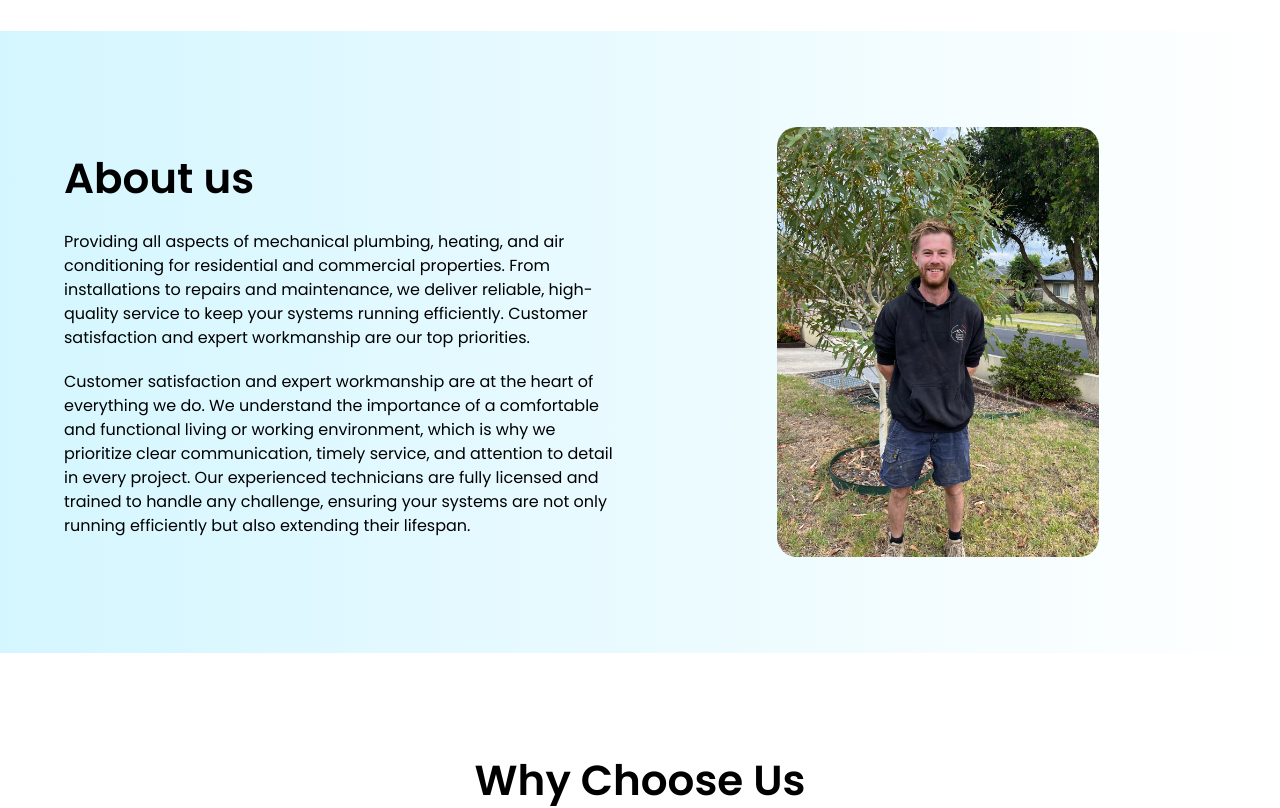
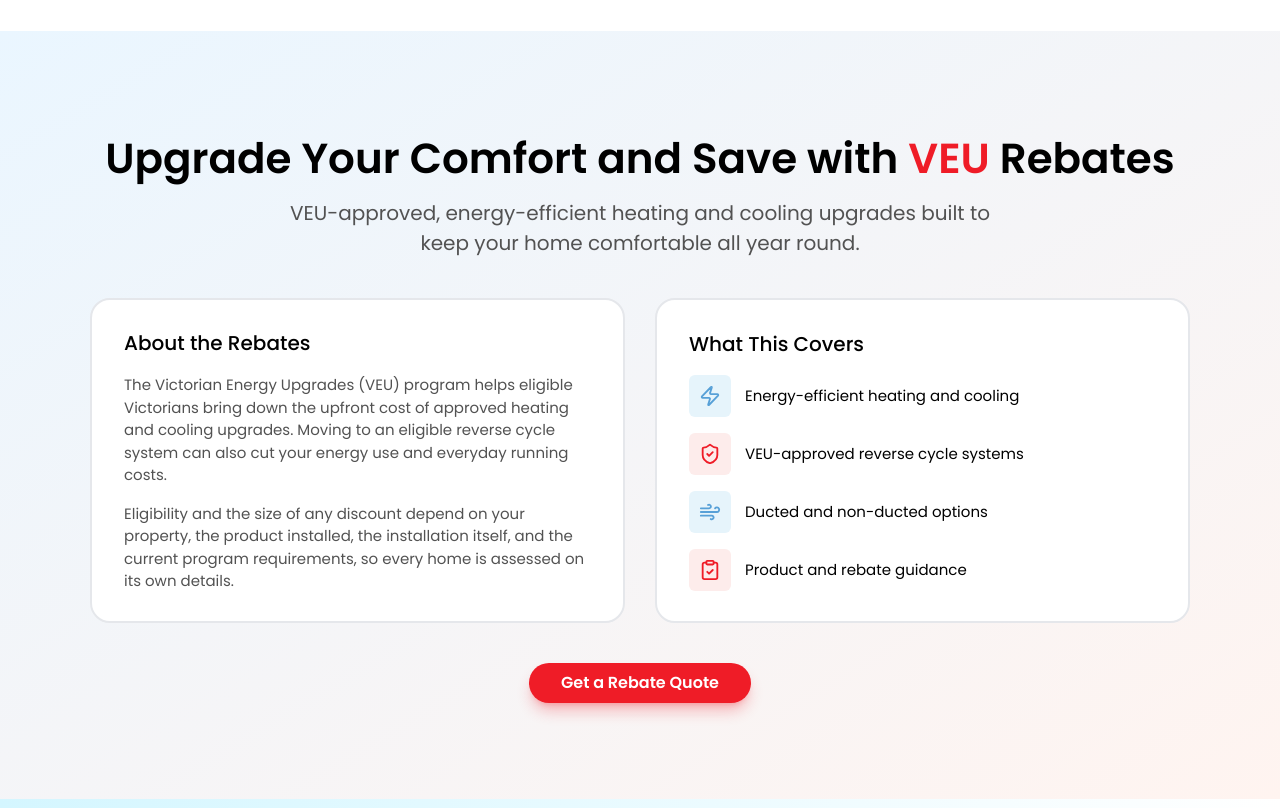
Before and after one commit to Palash2911/RidgeTop-Web, a React (Vite) app: page / in a window 1280 px wide. Shown: the part 840-1648 px from the top of the page. Built offline with nearby package versions, Linux system fonts and the light colour scheme.

Commit message:
Rebate Section Added

```diff
--- a/src/components/Landing.tsx
+++ b/src/components/Landing.tsx
@@ -11,6 +11,7 @@
 } from "../components/ui/Carousal";
 import Card from "./ui/Card";
 import Gallery from "./ui/Gallery";
+import RebateSection from "./ui/RebateSection";
 import Reviews from "./ui/Reviews";
 import { InteractiveHoverButton } from "./ui/SpecialButton";
 
@@ -67,6 +68,9 @@
           </span>
         </div>
       </div>
+
+      {/* VEU rebates */}
+      <RebateSection />
 
       {/* aboutus page */}
 
--- /dev/null
+++ b/src/components/ui/RebateSection.tsx
@@ -0,0 +1,101 @@
+import { ClipboardCheck, ShieldCheck, Wind, Zap } from "lucide-react";
+import { useNavigate } from "react-router";
+import { cn } from "../../lib/utils";
+import { Button } from "./Button";
+
+const rebateServices = [
+  {
+    title: "Energy-efficient heating and cooling",
+    logo: <Zap className="text-primary" size={22} />,
+    logoBg: "#e6f4fb",
+  },
+  {
+    title: "VEU-approved reverse cycle systems",
+    logo: <ShieldCheck className="text-primary2" size={22} />,
+    logoBg: "#fdeceb",
+  },
+  {
+    title: "Ducted and non-ducted options",
+    logo: <Wind className="text-primary" size={22} />,
+    logoBg: "#e6f4fb",
+  },
+  {
+    title: "Product and rebate guidance",
+    logo: <ClipboardCheck className="text-primary2" size={22} />,
+    logoBg: "#fdeceb",
+  },
+];
+
+const RebateSection = () => {
+  const navigate = useNavigate();
+
+  return (
+    <div className="w-full h-auto flex flex-col justify-center items-center px-[24px] sm:px-[64px] py-[64px] sm:py-[96px] bg-gradient-to-br from-[#eaf6ff] to-[#fff4f0] gap-[40px]">
+      <div className="w-full h-auto flex flex-col justify-center items-center gap-[8px]">
+        <span className="text-[28px] sm:text-[42px] font-semibold text-center">
+          Upgrade Your Comfort and Save with{" "}
+          <span className="text-primary2">VEU</span> Rebates
+        </span>
+        <span className="text-wrap text-[#525252] text-center text-[16px] sm:text-[20px] max-w-[720px]">
+          VEU-approved, energy-efficient heating and cooling upgrades built to
+          keep your home comfortable all year round.
+        </span>
+      </div>
+
+      <div
+        className={cn(
+          "w-full max-w-[1100px] flex flex-col lg:flex-row justify-center items-stretch gap-[30px]",
+        )}
+      >
+        <div className="basis-1/2 flex flex-col justify-center items-start px-[24px] sm:px-[32px] py-[28px] bg-[#fff] border-[2px] rounded-[20px] gap-[16px]">
+          <span className="text-[19px] sm:text-[20px] font-medium">
+            About the Rebates
+          </span>
+          <p className="text-[14px] sm:text-[15px] text-[#525252]">
+            The Victorian Energy Upgrades (VEU) program helps eligible
+            Victorians bring down the upfront cost of approved heating and
+            cooling upgrades. Moving to an eligible reverse cycle system can
+            also cut your energy use and everyday running costs.
+          </p>
+          <p className="text-[14px] sm:text-[15px] text-[#525252]">
+            Eligibility and the size of any discount depend on your property,
+            the product installed, the installation itself, and the current
+            program requirements, so every home is assessed on its own details.
+          </p>
+        </div>
+
+        <div className="basis-1/2 flex flex-col justify-center items-start px-[24px] sm:px-[32px] py-[28px] bg-[#fff] border-[2px] rounded-[20px] gap-[16px]">
+          <span className="text-[19px] sm:text-[20px] font-medium">
+            What This Covers
+          </span>
+          <div className="w-full flex flex-col gap-[16px]">
+            {rebateServices.map((item) => (
+              <div
+                key={item.title}
+                className="flex justify-start items-center gap-[14px]"
+              >
+                <span
+                  className="p-[10px] rounded-[6px] flex justify-center items-center shrink-0"
+                  style={{ backgroundColor: item.logoBg }}
+                >
+                  {item.logo}
+                </span>
+                <span className="text-[14px] sm:text-[15px]">{item.title}</span>
+              </div>
+            ))}
+          </div>
+        </div>
+      </div>
+
+      <Button
+        size="lg"
+        className="bg-primary2 hover:bg-primary2/90 text-white px-[32px] py-[14px] text-[16px] font-semibold rounded-full shadow-lg shadow-primary2/30"
+        onClick={() => navigate("/contactus")}
+      >
+        Get a Rebate Quote
+      </Button>
+    </div>
+  );
+};
+
+export default RebateSection;
--- a/src/components/ui/SpecialButton.tsx
+++ b/src/components/ui/SpecialButton.tsx
@@ -14,7 +14,7 @@
       ref={ref}
       className={cn(
         "group relative w-auto cursor-pointer overflow-hidden rounded-full border bg-background p-2 px-6 text-center font-semibold",
-        className
+        className,
       )}
       {...props}
     >
```
Also changed, not shown: 1 other file (tests, documents, lock files or other folders).
